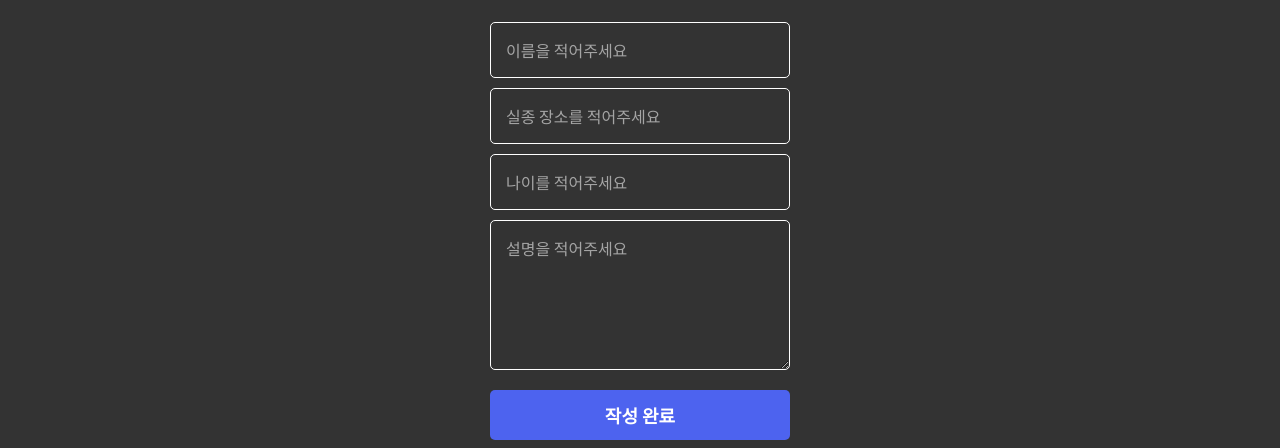
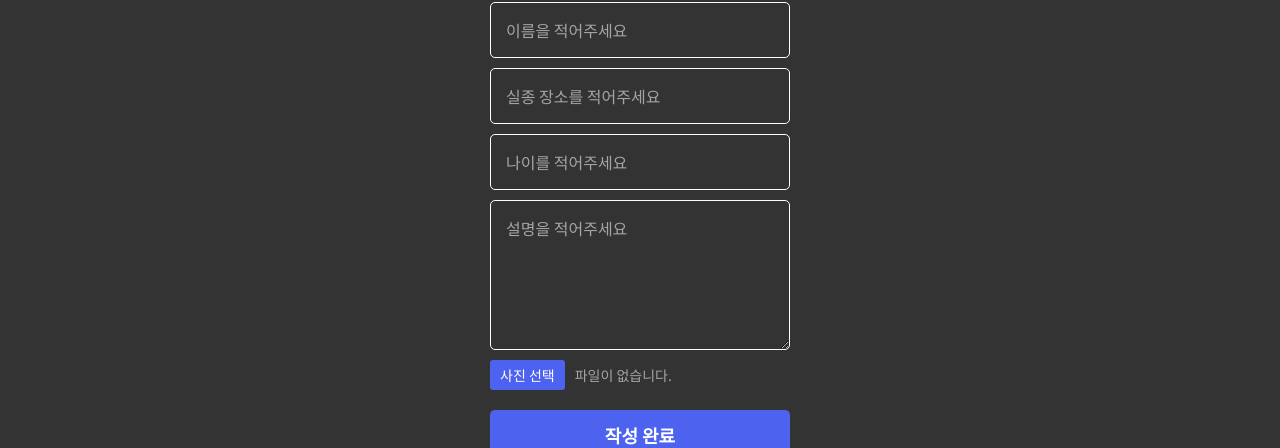
Before and after one commit to jidole02/findme_frontend, a Next.js app: page / in a window 1280 px wide. Both pictures are taken after a click on the button 1232 px from the left and 47 px from the top of the page. Shown: the part 177-625 px from the top of the page. Built offline with nearby package versions, Linux system fonts and the light colour scheme; no server answers.

Commit message:
update add person

```diff
--- a/components/Main/index.tsx
+++ b/components/Main/index.tsx
@@ -102,7 +102,7 @@ const Main = () => {
     if (x !== 0) {
       const mapScript = document.createElement("script");
       mapScript.async = true;
-      mapScript.src = `http://dapi.kakao.com/v2/maps/sdk.js?appkey=23ff1647b8abe7a607e42f5bbda3e52e&autoload=false`;
+      mapScript.src = `http://dapi.kakao.com/v2/maps/sdk.js?appkey=23ff1647b8abe7a607e42f5bbda3e52e&libraries=services&autoload=false`;
       document.head.appendChild(mapScript);
 
       const onLoadKakaoMap = () => {
--- a/components/Modal/addPerson.tsx
+++ b/components/Modal/addPerson.tsx
@@ -1,18 +1,71 @@
 import styled from "@emotion/styled";
 import CloseButton from "./closeButton";
 import * as s from "./styles";
+import { getFileData } from "./../../utils/getFileData";
+import { FormEvent, useEffect, useState } from "react";
 
 const AddPerson = () => {
+  const [fileName, setFileName] = useState("");
+  const [data, setData] = useState({
+    name: "",
+    adress: "",
+    age: 0,
+    description: "",
+  });
+
+  function getFile(event) {
+    getFileData(event).then((res) => {
+      setFileName(res.file.name);
+    });
+    const gecoder = new window.kakao.maps.services.Geocoder();
+    console.log(gecoder);
+  }
+
+  function handleInput(
+    event: FormEvent<HTMLInputElement | HTMLTextAreaElement>
+  ) {
+    setData({
+      ...data,
+      [event.currentTarget.name]: event.currentTarget.value,
+    });
+  }
   return (
     <Wrapper>
       <h1>
         허위 작성시 <br />
         법적 재재를 받을 수 있습니다.
       </h1>
-      <input type="text" placeholder="이름을 적어주세요" />
-      <input type="text" placeholder="실종 장소를 적어주세요" />
-      <input type="text" placeholder="나이를 적어주세요" />
-      <textarea placeholder="설명을 적어주세요" />
+      <input
+        onChange={handleInput}
+        type="text"
+        placeholder="이름을 적어주세요"
+        name="name"
+      />
+      <input
+        onChange={handleInput}
+        type="text"
+        placeholder="실종 장소를 적어주세요"
+        name="adress"
+      />
+      <input
+        onChange={handleInput}
+        type="number"
+        min="0"
+        placeholder="나이를 적어주세요"
+        name="age"
+      />
+      <textarea
+        onChange={handleInput}
+        placeholder="설명을 적어주세요"
+        name="description"
+      />
+      <input type="file" id="profile" onChange={getFile} />
+      <label htmlFor="profile">
+        <div className="upload_wrapper">
+          <div>사진 선택</div>
+          <span>{fileName ? fileName : "파일이 없습니다."}</span>
+        </div>
+      </label>
       <s.ConfirmButton>작성 완료</s.ConfirmButton>
       <CloseButton />
     </Wrapper>
@@ -31,7 +84,35 @@ const Wrapper = styled(s.Container)`
     margin-bottom: 0px;
   }
   & textarea {
-    margin-bottom: 20px;
     height: 150px;
   }
+  & input[type="file"] {
+    display: none;
+  }
+  & label {
+    cursor: pointer;
+  }
+  & .upload_wrapper {
+    display: flex;
+    align-items: center;
+    margin-top: 10px;
+    margin-bottom: 20px;
+    & div {
+      font-size: 14px;
+      padding: 5px 10px;
+      border-radius: 3px;
+      color: white;
+      background: #4d63ef;
+    }
+    & span {
+      font-size: 14px;
+      font-weight: 500;
+      color: #a5a5a5;
+      margin-left: 10px;
+      overflow: hidden;
+      text-overflow: ellipsis;
+      white-space: nowrap;
+      width: 180px;
+    }
+  }
 `;
--- a/tsconfig.json
+++ b/tsconfig.json
@@ -8,7 +8,7 @@
     ],
     "allowJs": true,
     "skipLibCheck": true,
-    "strict": true,
+    "strict": false,
     "forceConsistentCasingInFileNames": true,
     "noEmit": true,
     "esModuleInterop": true,
--- /dev/null
+++ b/utils/getFileData.ts
@@ -0,0 +1,22 @@
+import { ChangeEvent } from "react";
+
+interface returnValue {
+  file: File;
+  preview: string;
+}
+
+export const getFileData = (
+  event: ChangeEvent<HTMLInputElement>
+): Promise<returnValue> =>
+  new Promise((resolve) => {
+    const target = event.target;
+    const reader = new FileReader();
+    const file = target.files[0];
+    reader.onloadend = () => {
+      resolve({
+        file: file,
+        preview: reader.result.toString(),
+      });
+    };
+    file && reader.readAsDataURL(file);
+  });
```
